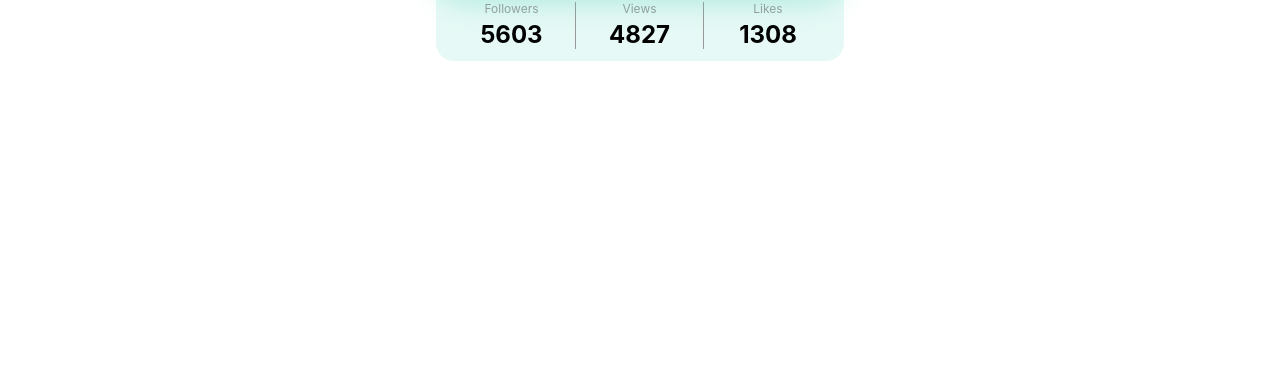
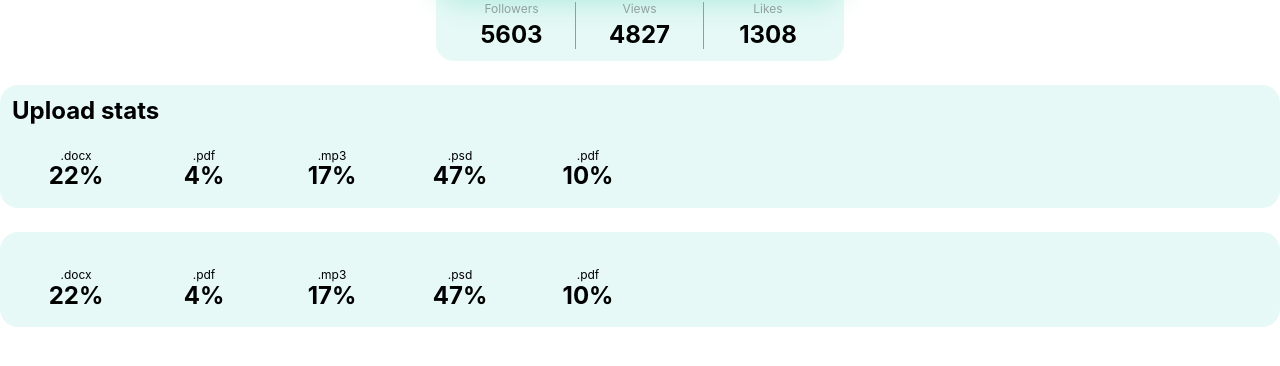
Before and after one commit to yura-prots/goit-react-hw-01-components, a React (Create React App) app: page / in a window 1280 px wide. Shown: the part 200-566 px from the top of the page. Built offline with nearby package versions, Linux system fonts and the light colour scheme.

Commit message:
changed module.css to styled.jsx

```diff
--- a/src/components/App.jsx
+++ b/src/components/App.jsx
@@ -1,10 +1,10 @@
 import { Profile } from 'components/Profile/Profile';
-// import { Statistics } from 'components/Statistics/Statistics';
+import { Statistics } from 'components/Statistics/Statistics';
 // import { FriendList } from 'components/FriendList/FriendList';
 // import { TransactionHistory } from 'components/TransactionHistory/TransactionHistory';
 
 import user from '../db/user.json';
-// import data from '../db/data.json';
+import data from '../db/data.json';
 // import friends from '../db/friends.json';
 // import transactions from '../db/transactions.json';
 
@@ -19,8 +19,8 @@ export const App = () => {
         stats={user.stats}
       />
 
-      {/* <Statistics title="Upload stats" stats={data} /> */}
-      {/* <Statistics stats={data} /> */}
+      <Statistics title="Upload stats" stats={data} />
+      <Statistics stats={data} />
 
       {/* <FriendList friends={friends} /> */}
 
--- a/src/components/Statistics/Statistics.jsx
+++ b/src/components/Statistics/Statistics.jsx
@@ -1,29 +1,38 @@
-import PropTypes from "prop-types";
+import PropTypes from 'prop-types';
 
-import css from './Statistics.module.css'
+import {
+  Wrapper,
+  Title,
+  List,
+  Item,
+  ItemLabel,
+  ItemPercentage,
+} from './Statistics.styled';
 
+export const Statistics = ({ title, stats }) => {
+  return (
+    <Wrapper>
+      <Title>{title}</Title>
 
-export const Statistics = ({title, stats}) => {
-    return (
-    <section className={css.statistics}>
-        <h2 className={css.title}>{title}</h2>
+      <List>
+        {stats.map(({ id, label, percentage }) => (
+          <Item key={id}>
+            <ItemLabel>{label}</ItemLabel>
+            <ItemPercentage>{percentage}%</ItemPercentage>
+          </Item>
+        ))}
+      </List>
+    </Wrapper>
+  );
+};
 
-        <ul className={css.stats}>
-            {stats.map(({id, label, percentage}) => (
-                <li className={css.stats__item} key={id}>
-                    <span className={css.stats__label}>{label}</span>
-                    <span className={css.stats__percentage}>{percentage}%</span>
-                </li>
-            ))}
-        </ul>
-    </section>
-  )}
-
-  Statistics.propTypes = {
-    title: PropTypes.string,
-    stats: PropTypes.arrayOf(PropTypes.exact({
-        id: PropTypes.string.isRequired,
-        label: PropTypes.string.isRequired,
-        percentage: PropTypes.number.isRequired
-    }))
-  }
+Statistics.propTypes = {
+  title: PropTypes.string,
+  stats: PropTypes.arrayOf(
+    PropTypes.exact({
+      id: PropTypes.string.isRequired,
+      label: PropTypes.string.isRequired,
+      percentage: PropTypes.number.isRequired,
+    })
+  ),
+};
--- a/src/components/Statistics/Statistics.module.css
+++ b/src/components/Statistics/Statistics.styled.jsx
@@ -1,4 +1,6 @@
-.statistics {
+import styled from '@emotion/styled';
+
+export const Wrapper = styled.section`
   margin: 24px auto;
   padding: 12px;
 
@@ -7,23 +9,23 @@
   @media screen and (max-width: 768px) {
     width: fit-content;
   }
-}
+`;
 
-.title {
+export const Title = styled.h2`
   font-size: 24px;
   margin: 0;
   margin-bottom: 18px;
   color: #000000;
-}
+`;
 
-.stats {
+export const List = styled.ul`
   display: flex;
   list-style: none;
   padding: 0;
   margin: 0;
-}
+`;
 
-.stats__item {
+export const Item = styled.li`
   display: grid;
   justify-items: center;
 
@@ -37,16 +39,15 @@
   @media screen and (min-width: 768px) {
     width: 128px;
   }
-}
+`;
 
-.stats__label {
+export const ItemLabel = styled.span`
   font-weight: 400;
   font-size: 12px;
   color: #000000;
-}
-
-.stats__percentage {
+`;
+export const ItemPercentage = styled.span`
   font-weight: 700;
   font-size: 24px;
   color: #000000;
-}
+`;
```
